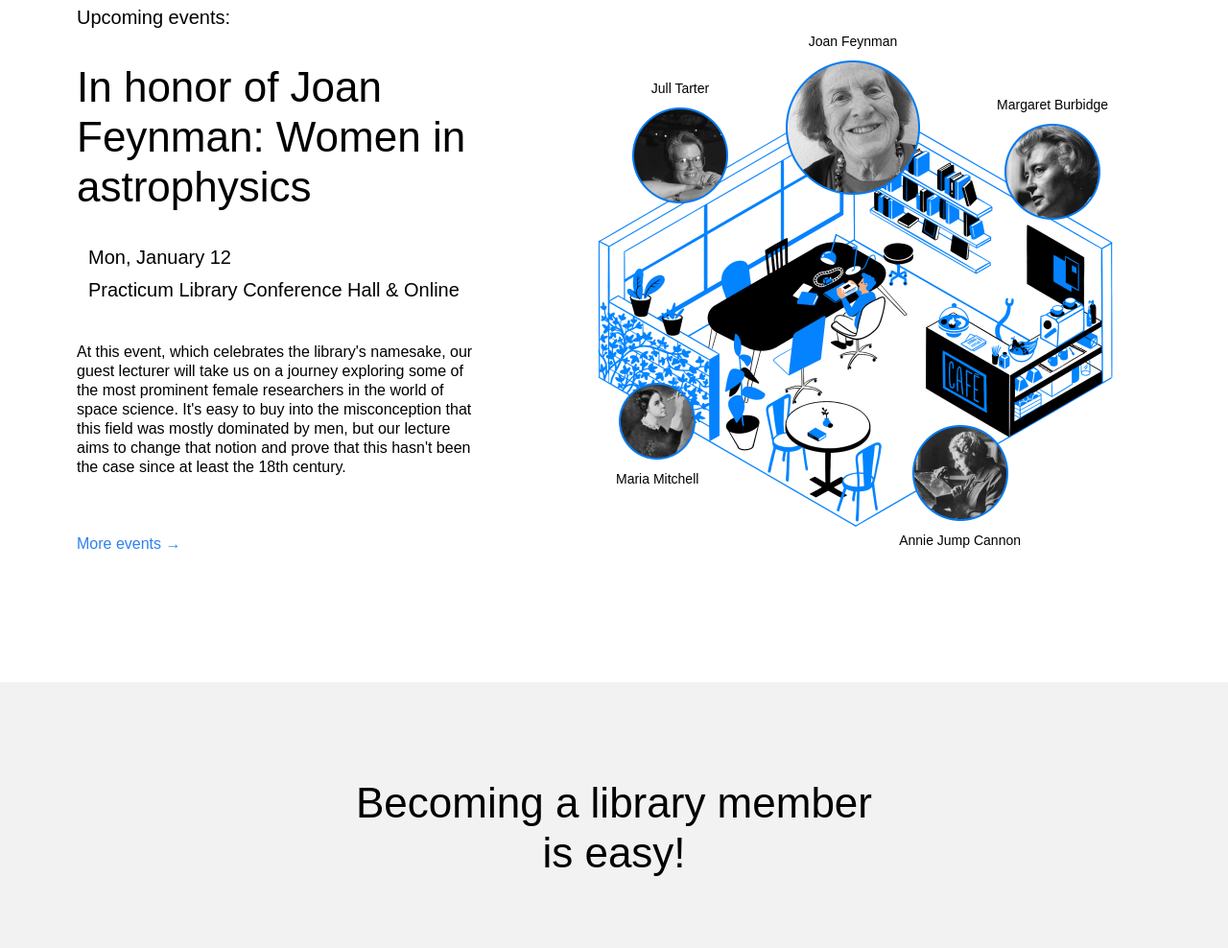
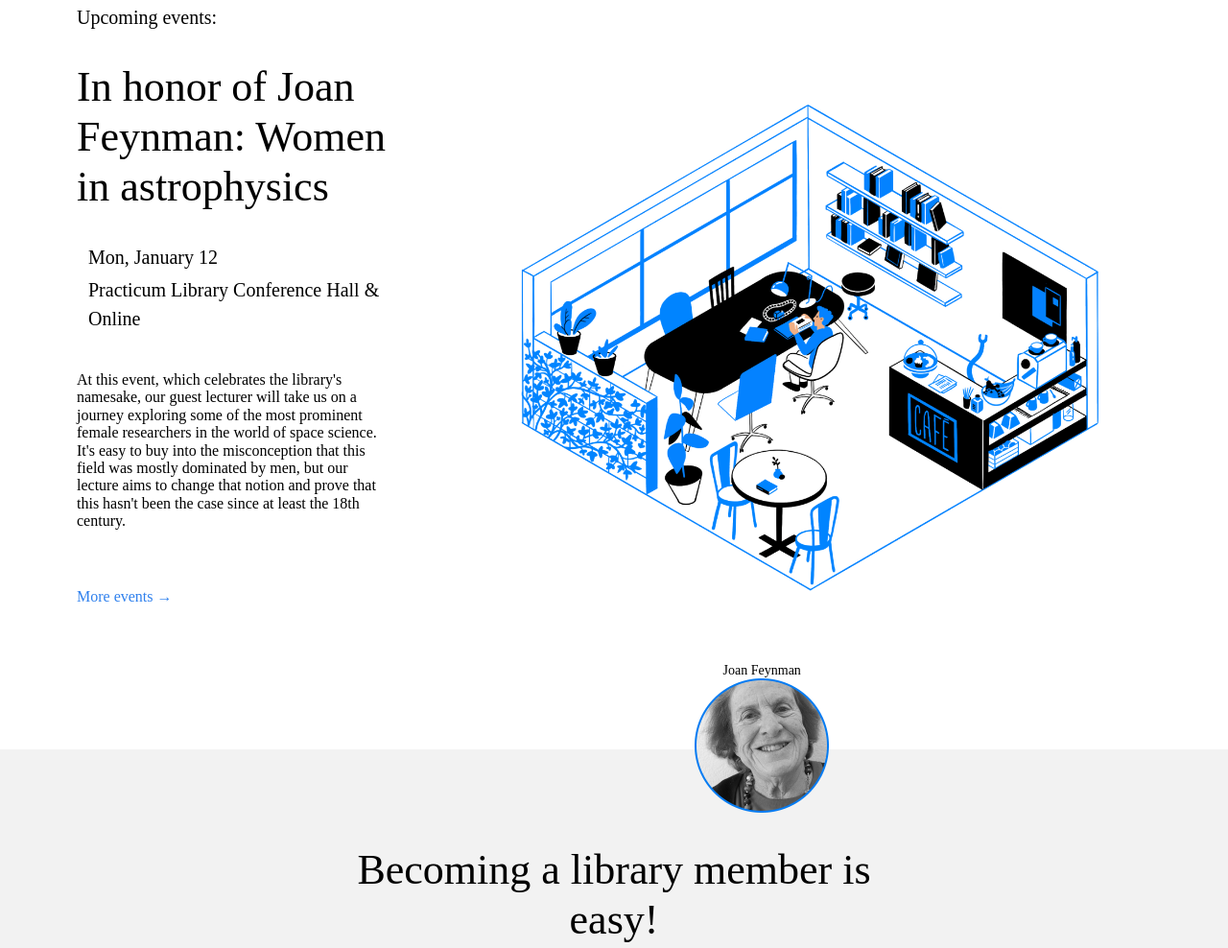
Before and after one commit to cyberbios/se_project_library, a plain HTML site: page index.html in a window 1280 px wide. Shown: the part 2719-3707 px from the top of the page at 96% size. Drawn offline with Linux system fonts and the light colour scheme.

Commit message:
Changed menus and images at third part of project

```diff
--- a/index.html
+++ b/index.html
@@ -24,19 +24,19 @@
           between each link instead of reading all the links as a sentence. -->
           <ul class="nav__links">
             <li>
-              <a href="#" class="nav__link">Staff picks</a>
+              <a class="nav__link">Staff picks</a>
             </li>
             <li>
-              <a href="#" class="nav__link">Events</a>
+              <a class="nav__link">Events</a>
             </li>
             <li>
-              <a href="#" class="nav__link">Become a member</a>
+              <a class="nav__link">Become a member</a>
             </li>
             <li>
-              <a href="#" class="nav__link">About</a>
+              <a class="nav__link">About</a>
             </li>
             <li>
-              <a href="#" class="nav__link">Contacts</a>
+              <a class="nav__link">Contacts</a>
             </li>
           </ul>
         </div>
@@ -53,7 +53,7 @@
           class="header__image"
         />
         <div class="header__footer">
-          <a href="#" class="header__link">About the library &darr;</a>
+          <a class="header__link">About the library &darr;</a>
           <p class="header__address">
             200 Success Avenue, The Town of Practicum
           </p>
@@ -214,7 +214,8 @@
             class="events__image"
           />
 
-          <div class="person person_name_feynman">
+          <div class="person">
+            <div class="person_name_feynman">
               <p class="person__caption">Joan Feynman</p>
               <img
                 src="./images/person_feynman.png"
@@ -222,41 +223,6 @@
                 class="person__image person__image_size_l"
               />
             </div>
-
-          <div class="person person_name_burbidge">
-            <p class="person__caption">Margaret Burbidge</p>
-            <img
-              src="./images/person_burbidge.png"
-              alt="Picture of Mss Burbidge"
-              class="person__image person__image_size_m"
-            />
-          </div>
-
-          <div class="person person_name_cannon">
-            <img
-              src="./images/person_cannon.png"
-              alt="Picture of Mss Cannon"
-              class="person__image person__image_size_m"
-            />
-            <p class="person__caption">Annie Jump Cannon</p>
-          </div>
-
-          <div class="person person_name_mitchell">
-            <img
-              src="./images/person_mitchell.png"
-              alt="Picture of Mss Mitchell"
-              class="person__image person__image_size_s"
-            />
-            <p class="person__caption">Maria Mitchell</p>
-          </div>
-
-          <div class="person person_name_tarter">
-            <p class="person__caption">Jull Tarter</p>
-            <img
-              src="./images/person_tarter.png"
-              alt="Picture of Mss Tarter"
-              class="person__image person__image_size_m"
-            />
           </div>
         </div>
       </section>
--- a/styles/style.css
+++ b/styles/style.css
@@ -1,8 +1,3 @@
-body {
-  font-family: "Helvetica Neue Medium Extended", Arial, sans-serif;
-  font-size: 16px;
-  line-height: 20px;
-}
 /* Add your class here */
 .page {
   min-width: 1100px;
@@ -93,10 +88,11 @@ body {
   text-decoration: none;
 }
 
-/* Add the hover state styles for .header__link here */
 .header__link:hover {
   color: #1f69c9;
 }
+
+/* Add the hover state styles for .header__link here */
 
 .header__address {
   margin: 0;
@@ -173,8 +169,7 @@ children */
   font-size: 14px;
   line-height: 20px;
   color: #838383;
-  /* Auto margins applied on a flex item automatically extend specified margin to occupy the extra
-   space in the flex container */
+  /* Auto margins applied on a flex item automatically extend specified margin to occupy the extra space in the flex container */
   /* In our case, this pushes the element down to the bottom */
   margin-top: auto;
 }
@@ -252,11 +247,11 @@ children */
 }
 
 .events__cover {
-  flex-grow: 1;
+  /* flex-grow: 1;
   flex-shrink: 0;
   flex-basis: 780px;
   max-width: 780px;
-  position: relative;
+  position: relative; */
 }
 
 .events__image {
@@ -264,7 +259,7 @@ children */
 }
 
 .person {
-  position: relative;
+  position: absolute;
   display: flex;
   align-items: center;
   flex-direction: column;
@@ -273,37 +268,25 @@ children */
 
 .person_name_feynman {
   /* Use correct values of top/right/bottom/left properties to position the element */
-  position: absolute;
+  position: relative;
   top: 30px;
   left: 319px;
 }
 
 .person_name_burbidge {
   /* Use correct values of top/right/bottom/left properties to position the element */
-  position: absolute;
-  top: 96px;
-  right: 125px;
 }
 
 .person_name_cannon {
   /* Use correct values of top/right/bottom/left properties to position the element */
-  position: absolute;
-  bottom: 18px;
-  right: 216px;
 }
 
 .person_name_mitchell {
   /* Use correct values of top/right/bottom/left properties to position the element */
-  position: absolute;
-  bottom: 82px;
-  left: 142px;
 }
 
 .person_name_tarter {
   /* Use correct values of top/right/bottom/left properties to position the element */
-  position: absolute;
-  top: 79px;
-  left: 159px;
 }
 
 .person__image {
```
Lines whose indentation alone changed are shown as unchanged.
